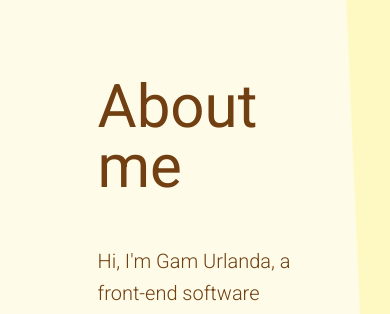
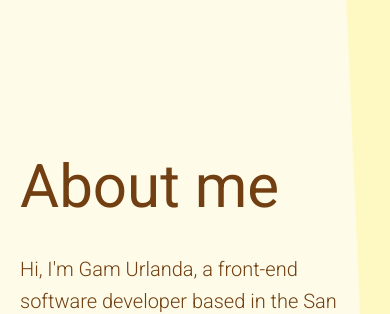
Before and after one commit to gurlanda/personal-website, a React (Create React App) app: page / in a window 390 px wide. Shown: the part 3668-3982 px from the top of the page. Built offline with nearby package versions, Linux system fonts and the light colour scheme; a web font is replaced by a local one.

Commit message:
Make about section responsive; Factor out section container

```diff
--- /dev/null
+++ b/src/components/SectionContainer.tsx
@@ -0,0 +1,11 @@
+import React, { ReactNode } from 'react';
+
+const SectionContainer: React.FC<{ children: ReactNode }> = ({ children }) => {
+  return (
+    <div className="w-full pt-[20vh] relative z-20 flex justify-center">
+      {children}
+    </div>
+  );
+};
+
+export default SectionContainer;
--- a/src/pages/Home/About.tsx
+++ b/src/pages/Home/About.tsx
@@ -1,36 +1,40 @@
 import React from 'react';
+import SectionContainer from '../../components/SectionContainer';
 
 const About: React.FC<{}> = () => {
   return (
+    <SectionContainer>
       <section
         id="about"
-      className="relative z-20 text-yellow-900 w-[50vw] min-h-screen my-32 flex flex-col gap-6 font-light text-xl pb-24 leading-8"
+        className="relative z-20 w-full h-full max-w-[900px] px-5
+    flex flex-col gap-6
+    font-light text-xl text-yellow-900 leading-8"
       >
-      <div className="flex justify-start items-center gap-24 pb-6">
+        <div className="flex justify-start items-center pb-3">
           <h2 className="text-6xl font-normal">About me</h2>
-        {/* <div className="rounded-full aspect-square w-[18vw] bg-yellow-500"></div> */}
         </div>
         <p>
           Hi, I'm Gam Urlanda, a front-end software developer based in the San
-        Francisco Bay Area. With a degree in Mathematics from the University of
-        California, Santa Cruz, I bring a unique blend of technical and
+          Francisco Bay Area. With a degree in Mathematics from the University
+          of California, Santa Cruz, I bring a unique blend of technical and
           interpersonal skills to the table.
         </p>
         <p>
           My training in mathematics has allowed me to quickly and deeply learn
           advanced technical concepts, while my experience in event organization
           and design in community-serving roles has given me an edge in
-        empathizing with users when designing and implementing user interfaces.
-        I'm excited to bring this skillset to a front-end developer position
-        where collaboration, innovation, and user-centered design are valued.
+          empathizing with users when designing and implementing user
+          interfaces. I'm excited to bring this skillset to a front-end
+          developer position where collaboration, innovation, and user-centered
+          design are valued.
         </p>
         <p>
-        When I'm not coding, I indulge my passion for mathematics, particularly
-        exploring the theoretical foundations of machine learning. I'm also an
-        avid performer and have been singing, playing the piano, and
-        entertaining audiences for over 20 years. Lately, I've been pushing
-        myself to take song requests and play them on-the-fly without sheet
-        music.
+          When I'm not coding, I indulge my passion for mathematics,
+          particularly exploring the theoretical foundations of machine
+          learning. I'm also an avid performer and have been singing, playing
+          the piano, and entertaining audiences for over 20 years. Lately, I've
+          been pushing myself to take song requests and play them on-the-fly
+          without sheet music.
         </p>
         <p>
           I'm excited about the opportunity to bring my technical expertise and
@@ -41,6 +45,7 @@ const About: React.FC<{}> = () => {
           hearing from you soon!
         </p>
       </section>
+    </SectionContainer>
   );
 };
 
--- a/src/pages/Home/Projects/Projects.tsx
+++ b/src/pages/Home/Projects/Projects.tsx
@@ -1,18 +1,18 @@
 import React from 'react';
-
+import SectionContainer from '../../../components/SectionContainer';
 import BrandonItem from './BrandonItem';
 
 const Projects: React.FC<{}> = () => {
   return (
-    <div className="h-[120vh] w-screen py-[20vh] relative z-20 flex justify-center text-yellow-900">
+    <SectionContainer>
       <section
         id="projects"
-        className="h-screen w-full max-w-[900px] px-5 xs:px-10 font-roboto flex flex-col"
+        className="w-full max-w-[900px] px-5 xs:px-10 font-roboto flex flex-col text-yellow-900"
       >
         <h2 className="text-6xl mb-7">Featured Projects</h2>
         <BrandonItem />
       </section>
-    </div>
+    </SectionContainer>
   );
 };
 
--- a/src/pages/Home/Skills/Skills.tsx
+++ b/src/pages/Home/Skills/Skills.tsx
@@ -1,4 +1,5 @@
 import React from 'react';
+import SectionContainer from '../../../components/SectionContainer';
 import HoverEffect from '../../../components/HoverEffect';
 import * as TsxLogos from '../../../assets/img/logos/tsx/tsxLogos';
 
@@ -51,10 +52,10 @@ const Skills: React.FC<{}> = () => {
   ];
 
   return (
-    <div className="h-full w-full relative flex justify-center text-yellow-900 pt-32">
+    <SectionContainer>
       <section
         id="proficiencies"
-        className="relative w-full max-w-[900px] px-5 flex flex-col gap-20 font-light text-2xl z-50
+        className="relative w-full max-w-[900px] px-5 flex flex-col gap-20 font-light text-yellow-900 text-2xl
         xs:px-10"
       >
         <section className="flex flex-col gap-3">
@@ -81,7 +82,7 @@ const Skills: React.FC<{}> = () => {
           <>I'm also proficient with the following dev tools.</>
         </SkillsGroup>
       </section>
-    </div>
+    </SectionContainer>
   );
 };
 
```
Lines whose indentation alone changed are shown as unchanged.
